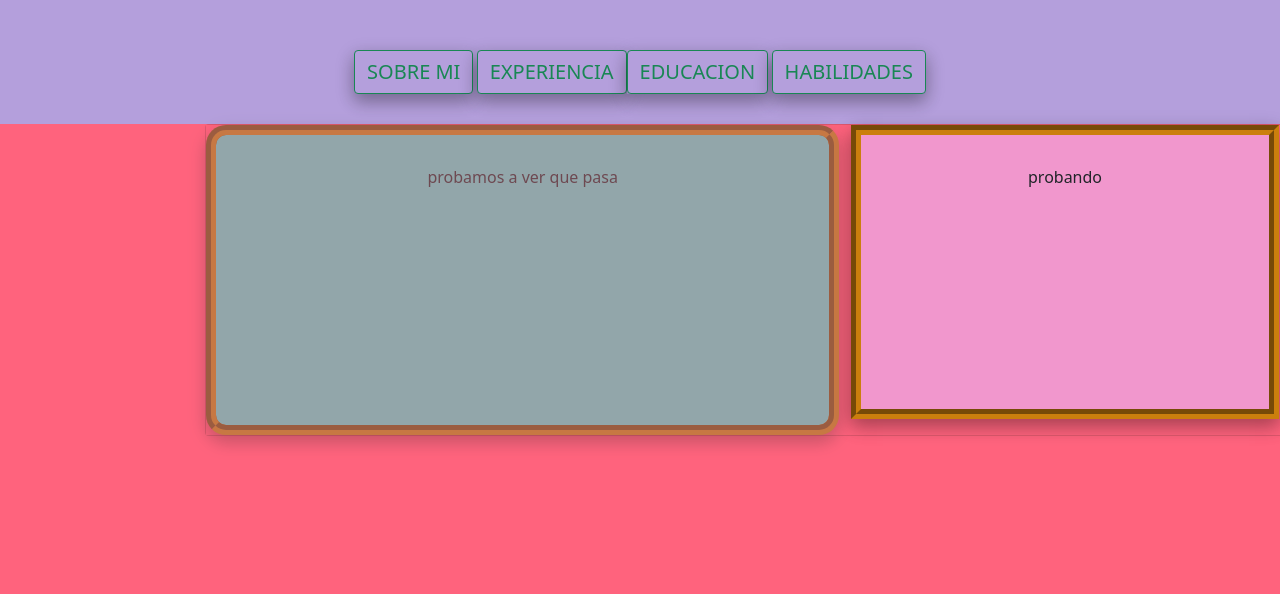
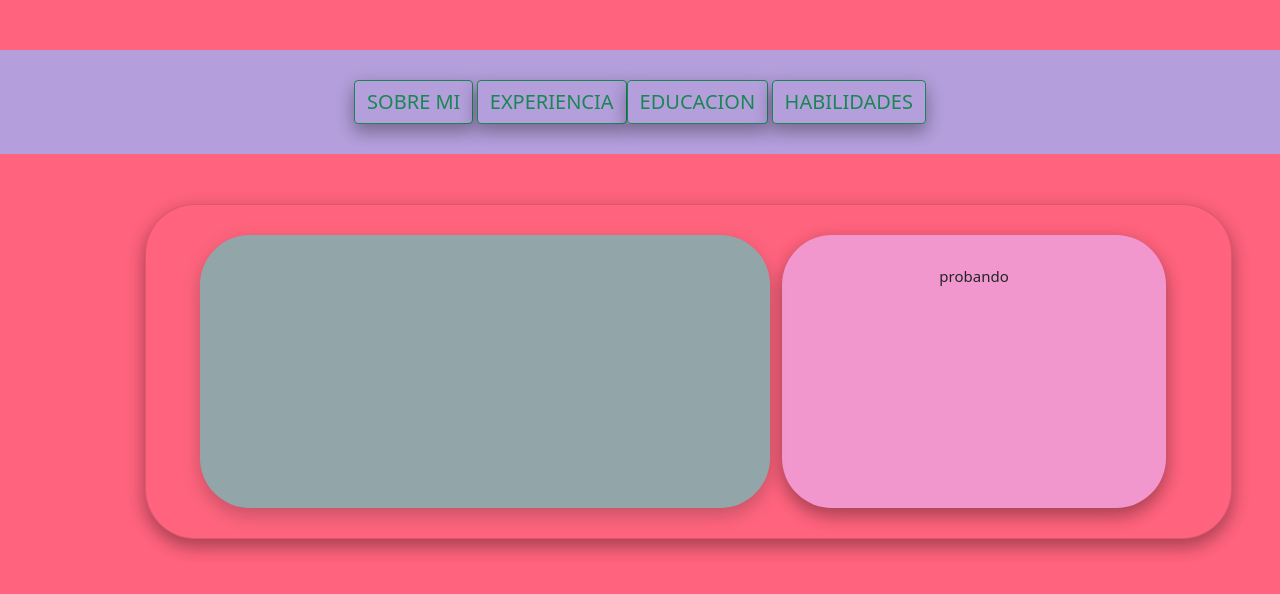
Before and after one commit to LuisMistic/Frontendmuestra, a plain HTML site: page index.html in a window 1280 px wide. Drawn offline with nearby package versions, Linux system fonts and the light colour scheme.

Commit message:
armado de div - centrados de textos

```diff
--- a/estilos.css
+++ b/estilos.css
@@ -4,9 +4,9 @@
 }
 
 
-header {
-background-color: #b49fdc;
 
+body {
+  background-color: #ff637d;
 
 }
 #botonera {
@@ -15,7 +15,8 @@ background-color: #b49fdc;
   justify-content: center;
   align-items: flex-start;
   text-align: center;
-  flex-wrap: wrap; display: flex;
+  flex-wrap: wrap;
+  display: flex;
   justify-content: center;
   padding-top: 30px;
   padding-bottom: 30px;
@@ -24,34 +25,32 @@ background-color: #b49fdc;
 
 }
 
-.btn{
+.btn {
   font-size: 15px;
   text-transform: uppercase;
   text-align: center;
   font-size: 20px;
   background-color: #b49fdc;
-
-    box-shadow: 0 8px 16px 0 rgba(0,0,0,0.2), 0 6px 20px 0 rgba(0,0,0,0.19);
+  box-shadow: 0 8px 16px 0 rgba(0, 0, 0, 0.2), 0 6px 20px 0 rgba(0, 0, 0, 0.19);
 
 }
 
 
 /* contenido*/
 
-#content{
+#content {
   display: flex;
   justify-content: center;
   padding-top: 30px;
   padding-bottom: 30px;
-
-    border-radius: 20px 20px;
+  border-radius: 50px;
   background-color: #66d7d1;
   border-color: #231414;
   border-width: 10px;
-    border-style: solid;
+
   filter: opacity(75%) contrast(70%);
-       border: 10px groove #cb7f0d;
-    box-shadow: 0 8px 16px 0 rgba(0,0,0,0.2), 0 6px 20px 0 rgba(0,0,0,0.19);
+  border: black 3px solid opaque transparent;
+  box-shadow: 0 8px 16px 0 rgba(0, 0, 0, 0.2), 0 6px 20px 0 rgba(0, 0, 0, 0.19);
 
 }
 
@@ -65,32 +64,65 @@ background-color: #b49fdc;
   }
 }
 
-.row{
+.row {
+
   display: flex;
   justify-content: right;
+  margin-top: 30px;
+  margin-bottom: 30px;
+
+
+
+
 }
 
 
 p {
   background-color: #66d7d1;
+  display: flex;
+  justify-content: center;
+
+  margin-top: 0px;
+  margin-bottom: 0px;
+  font-size: 15px;
+
+}
+
+#sobremi {
+  display: flex;
+  justify-content: center;
+  text-align: center;
+
 
 
 }
-#sobremi{
- animation: fade-inout 5s;
+
+#titulos {
+  display: flex;
+  justify-content: center;
+
+   background-color: #66d7d1;
+  font-size: 30px;
+  padding-top: 0px;
+  padding-bottom: 10px;
+  margin-top: 0px;
+  margin-bottom: 0px;
+
+  color : white
 
 }
 
-.sec{
+
+.sec {
 
   display: flex;
   justify-content: center;
   padding-top: 30px;
   padding-bottom: 220px;
   background-color: #f197cd;
-    border-radius:black 100 solid;
-    border: 10px groove #cb7f0d;
-        box-shadow: 0 8px 16px 0 rgba(0,0,0,0.2), 0 6px 20px 0 rgba(0,0,0,0.19);
+  border-radius: 50px;
+  border: black 3px solid opaque transparent;
+  box-shadow: 0 8px 16px 0 rgba(0, 0, 0, 0.2), 0 6px 20px 0 rgba(0, 0, 0, 0.19);
 
 }
 
@@ -108,8 +140,20 @@ li {
   background-color: #b49fdc;
   list-style: none;
   font-size: 13px;
+
 }
 
-  .card  {
+.card {
   background-color: #ff637d;
+  border-radius: 50px;
+  padding-right: 5%;
+  padding-left: 5%;
+  margin-top: 20px;
+  margin-bottom: 20px;
+  margin-left: 20px ;
+  margin-right: 60px;
+  border: black 3px solid opaque transparent;
+  box-shadow: 0 8px 16px 0 rgba(0, 0, 0, 0.2), 0 6px 20px 0 rgba(0, 0, 0, 0.19);
+
+
 }
--- a/index.html
+++ b/index.html
@@ -18,19 +18,19 @@
 
  <li>
 
-<a class="btn btn-outline-success animate__bounceIn" type="submit" id="boton" href="#mi">Sobre mi</a>
+<button class="btn btn-outline-success" type="submit" id="boton">Sobre mi
 </button>
 
-<a class="btn btn-outline-success" type="submit" id="boton1" href="#experiencia">Experiencia</a>
-
+<button class="btn btn-outline-success" type="submit" id="boton1">Experiencia
+</button>
 </li>
 <li>
 
-<a class="btn btn-outline-success" type="submit" id="boton2" href="#educación">Educacion</a>
+<button class="btn btn-outline-success" type="submit" id="boton2">Educacion
+</button>
 
-
-<a class="btn btn-outline-success" type="submit" id="boton3" href="#habilidades">habilidades</a>
-
+<button class="btn btn-outline-success" type="submit" id="boton3">habilidades
+</button>
 </li>
        </div>
 
@@ -41,12 +41,17 @@
       <section class="card col-10 d-flex justify-content-center ">
         <div class="row">
       <div class="col-7" id="content">
+        <div class="row">
 
-        <p id="sobremi" > probamos a ver que pasa </p>
+        <h3 id="titulos"></h3>
+
+
+        <p id="sobremi"></p>
+
         <script src="javascript.js"></script>
 
       </div>
-
+      </div>
 
 
 <div class="col 3">
--- a/javascript.js
+++ b/javascript.js
@@ -1,8 +1,19 @@
+
+
+var boton = "SOBRE MI"
+var boton1 = "EXPERIENCIA"
+var boton2 = "EDUCACIÓN"
+var boton3 = "HABILIDADES"
+
+
+
 
 document.getElementById('boton').onclick = function () {
 
 
-    document.getElementById("sobremi").innerHTML = " Me considero una persona flexible, con alta capacidad de  adaptabilidad y aprendizaje. Actualmente me encuentro trabajando en KOMO en la digitalizacion y el ingreso de datos como tambien desarrllando contenido audiovisual en la compania de Teatro, MLM (Mi lugar en el Mundo) ";
+    document.getElementById("sobremi").innerHTML =  " Me considero una persona flexible, con alta capacidad de  adaptabilidad y aprendizaje. Actualmente me encuentro trabajando en KOMO en la digitalizacion y el ingreso de datos como tambien desarrllando contenido audiovisual en la compania de Teatro, MLM (Mi lugar en el Mundo) ";
+    document.getElementById("titulos").innerHTML = boton;
+
 }
 
 
@@ -11,6 +22,8 @@ document.getElementById('boton1').onclick = function () {
 
 
     document.getElementById("sobremi").innerHTML = " La sección de experiencia es una parte indispensable en cualquier CV. Aún si eres muy joven, estás estás estudiando o llevas poco tiempo trabajando, tu currículum debe de incluir una experiencia laboral capaz de cautivar la atención del reclutador.";
+    document.getElementById("titulos").innerHTML = boton1;
+
 }
 
 
@@ -18,6 +31,7 @@ document.getElementById('boton2').onclick = function () {
 
 
     document.getElementById("sobremi").innerHTML = " La educación es el proceso de facilitar el refinamiento de habilidades o capacidades propias del individuo, mediante el aprendizaje o la construcción de conocimientos, así como también de las virtudes, creencias, hábitos, u otras características del ser..";
+    document.getElementById("titulos").innerHTML = boton2;
 }
 
 
@@ -25,4 +39,5 @@ document.getElementById('boton3').onclick = function () {
 
 
     document.getElementById("sobremi").innerHTML = " En el sentido más amplio, las habilidades son un conjunto de capacidades, competencias, atributos, talentos, y en algunos casos conocimientos, que caracterizan a las personas. Esta es la definición consensuada que maneja el Banco Interamericano de Desarrollo en la actualidad.";
+    document.getElementById("titulos").innerHTML = boton3;
 }
```
Lines whose indentation alone changed are shown as unchanged.
